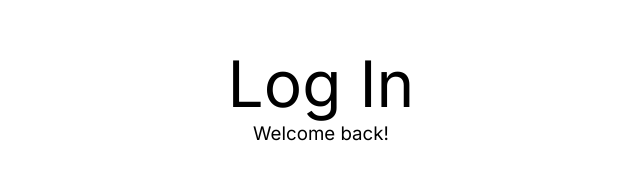
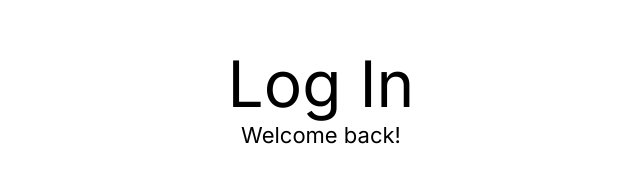
Before and after one commit to Vitali-G/eco.io-frontend, a website: page src/login.html in a window 1280 px wide. Shown: the part 131-305 px from the top of the page, 319-959 px from the left. Drawn offline with Linux system fonts and the light colour scheme.

Commit message:
log in and sign up pages design completed- functionality still needed

```diff
--- a/src/styles/login.css
+++ b/src/styles/login.css
@@ -8,6 +8,10 @@ h1.login-text {
   align-items: center;
   text-align: center;
   padding: 0;
+}
+
+.welcome-back {
+  font-size: 22px;
 }
 
 .login-form {
```
